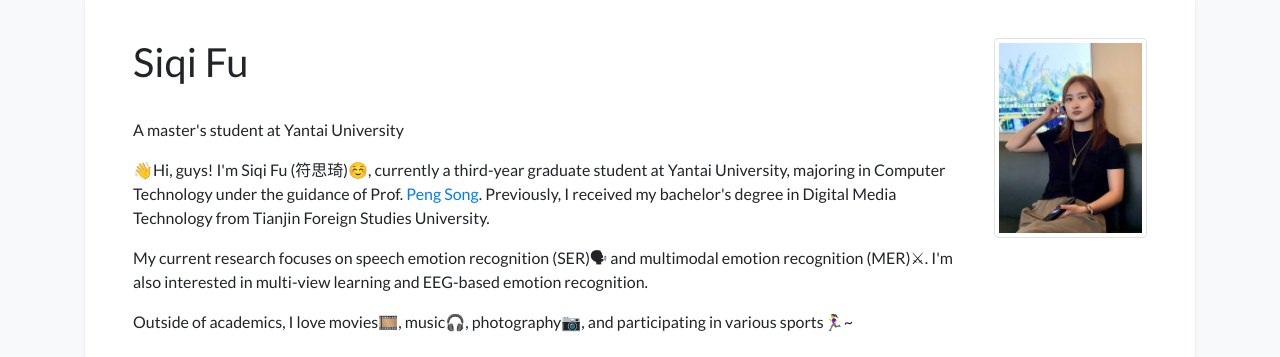
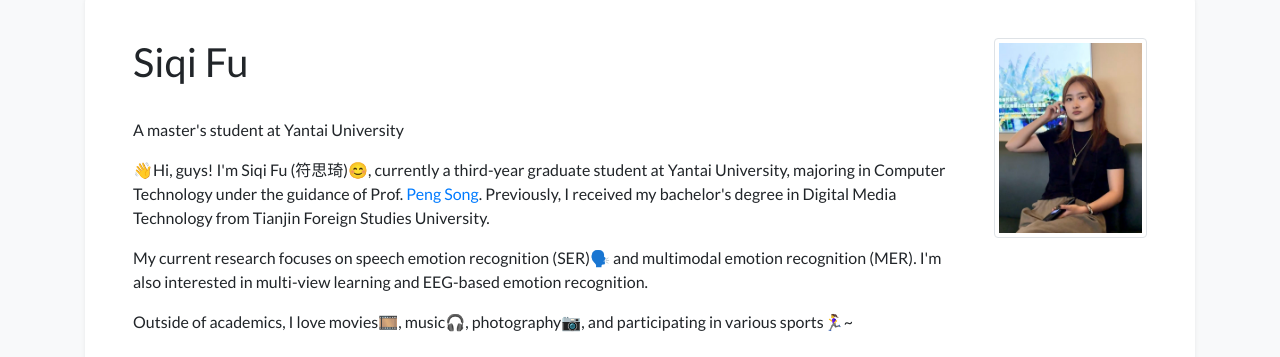
Before and after one commit to Minus47/Minus47.github.io, a Jekyll site: the page built from index.html, in a window 1280 px wide and 934 px high. Shown: the part 90-447 px from the top of the window. Built offline with Jekyll 4.4.1, drawn with Linux system fonts in a browser that asks for light colours; nearby versions of some CDN libraries; a style sheet for code colours, icons or effects is not loaded.

Commit message:
edit emoji

```diff
--- a/_data/profile.yml
+++ b/_data/profile.yml
@@ -23,12 +23,12 @@ github: Minus47
 short_bio_text_justify: false
 short_bio: >-
   <p>
-    👋Hi, guys! I'm Siqi Fu (符思琦)☺️, currently a third-year graduate student at Yantai University, majoring in Computer Technology under the guidance of
+    👋Hi, guys! I'm Siqi Fu (符思琦)😊, currently a third-year graduate student at Yantai University, majoring in Computer Technology under the guidance of
     Prof. <a href="https://drpengsong.github.io/" target="_blank">Peng Song</a>.
     Previously, I received my bachelor's degree in Digital Media Technology from Tianjin Foreign Studies University.
   </p>
   <p>
-    My current research focuses on speech emotion recognition (SER)🗣 and multimodal emotion recognition (MER)⚔. I'm also interested in
+    My current research focuses on speech emotion recognition (SER)🗣️ and multimodal emotion recognition (MER). I'm also interested in
     multi-view learning and EEG-based emotion recognition.
   </p>
   <p>
```
